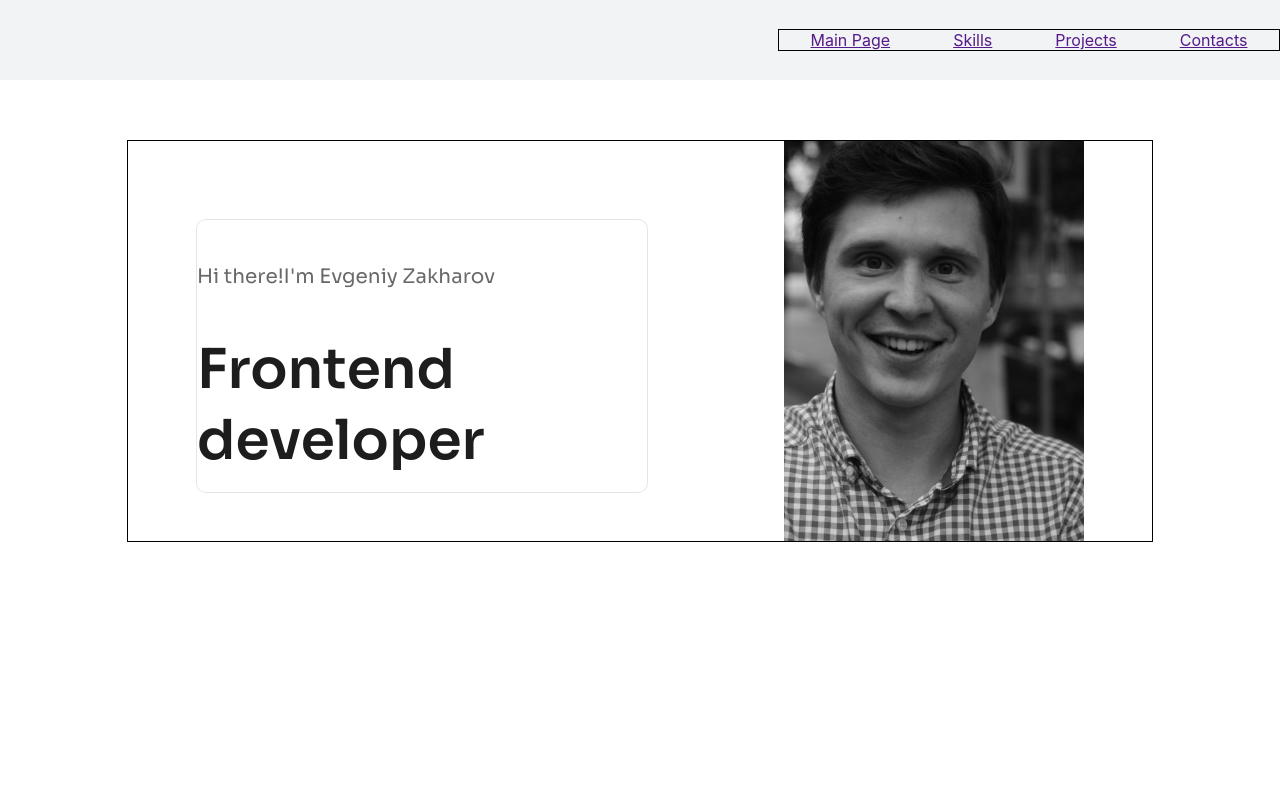
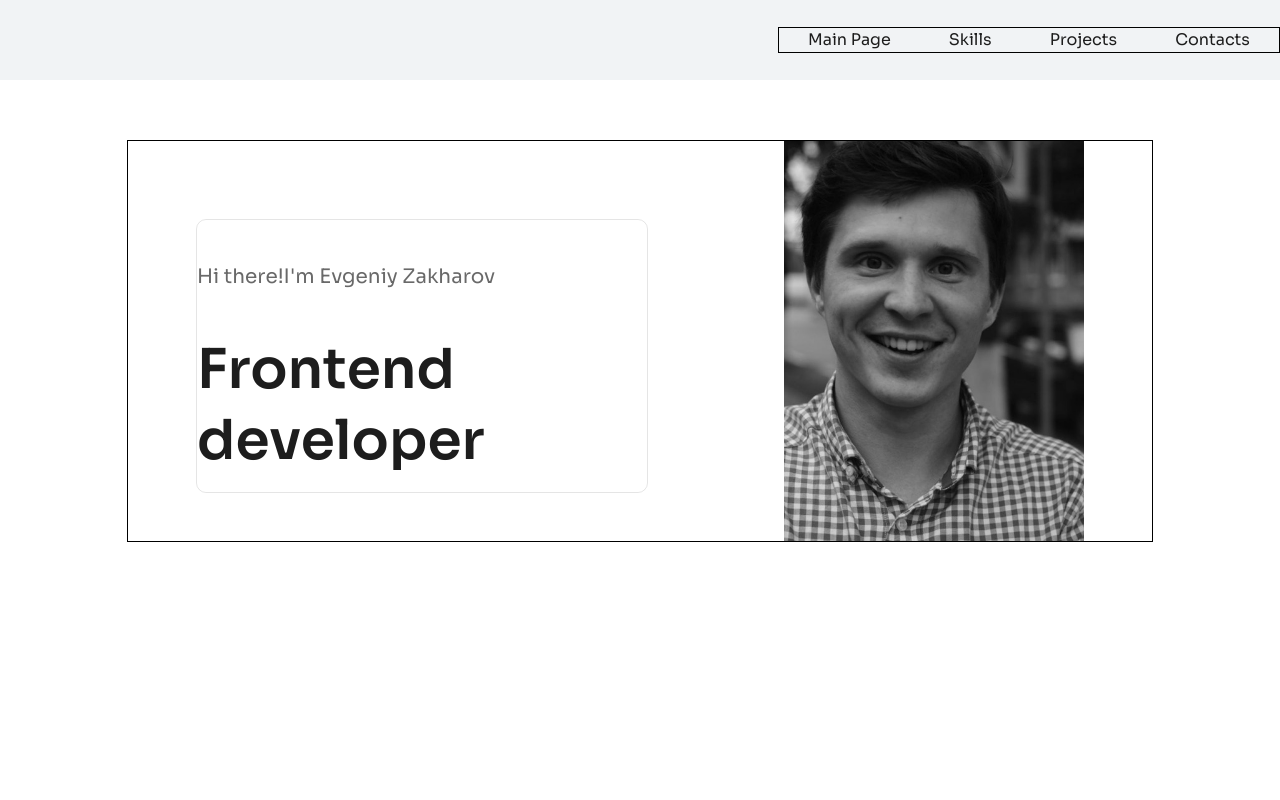
Before and after one commit to uginza/My-portfolio, a React (Create React App) app: page / in a window 1280 px wide. Shown: the top 800 px of the page. Built offline with nearby package versions, Linux system fonts and the light colour scheme.

Commit message:
header links font is fixed

```diff
--- a/src/nav/Nav.module.css
+++ /dev/null
@@ -1,6 +0,0 @@
-.nav {
-    border: 1px solid;
-    width: 500px;
-    display: flex;
-    justify-content: space-around;
-}
--- /dev/null
+++ b/src/nav/Nav.module.scss
@@ -0,0 +1,15 @@
+@import '../common/styles/variables';
+@import '../common/styles/mixins';
+
+.nav {
+
+  border: 1px solid;
+  width: 500px;
+  display: flex;
+  justify-content: space-around;
+
+  .text {
+    @include title(1.5, $textColorPrimary, 400, 16px);
+    text-decoration: none;
+  }
+}
--- a/src/nav/Nav.tsx
+++ b/src/nav/Nav.tsx
@@ -1,13 +1,13 @@
 import React from 'react';
-import s from './Nav.module.css';
+import s from './Nav.module.scss';
 
 export function Nav() {
     return (
         <div className={s.nav}>
-            <a href="">Main Page</a>
-            <a href="">Skills</a>
-            <a href="">Projects</a>
-            <a href="">Contacts</a>
+            <a className={s.text} href="">Main Page</a>
+            <a className={s.text} href="">Skills</a>
+            <a className={s.text} href="">Projects</a>
+            <a className={s.text} href="">Contacts</a>
         </div>
     );
 }
```
